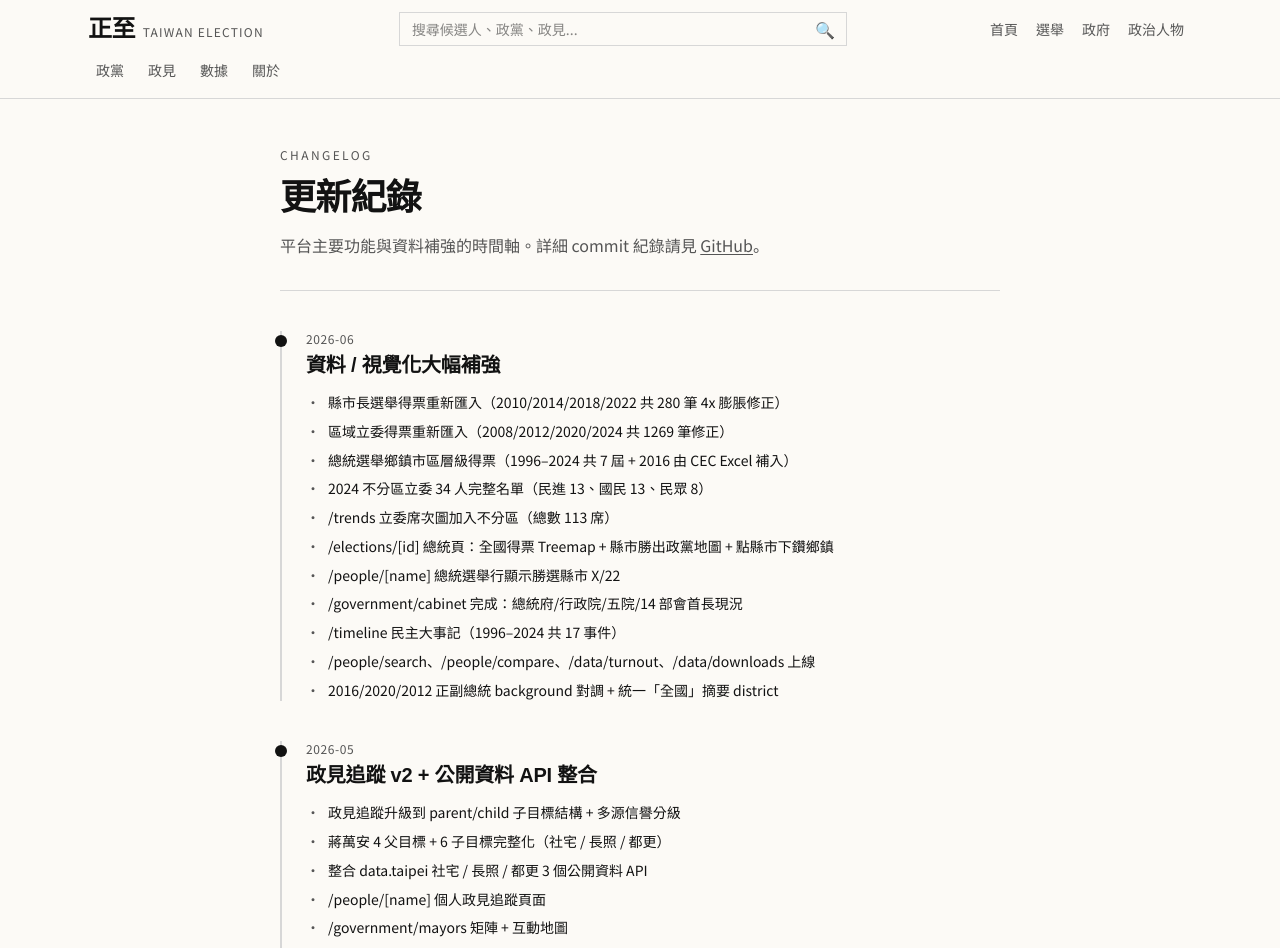
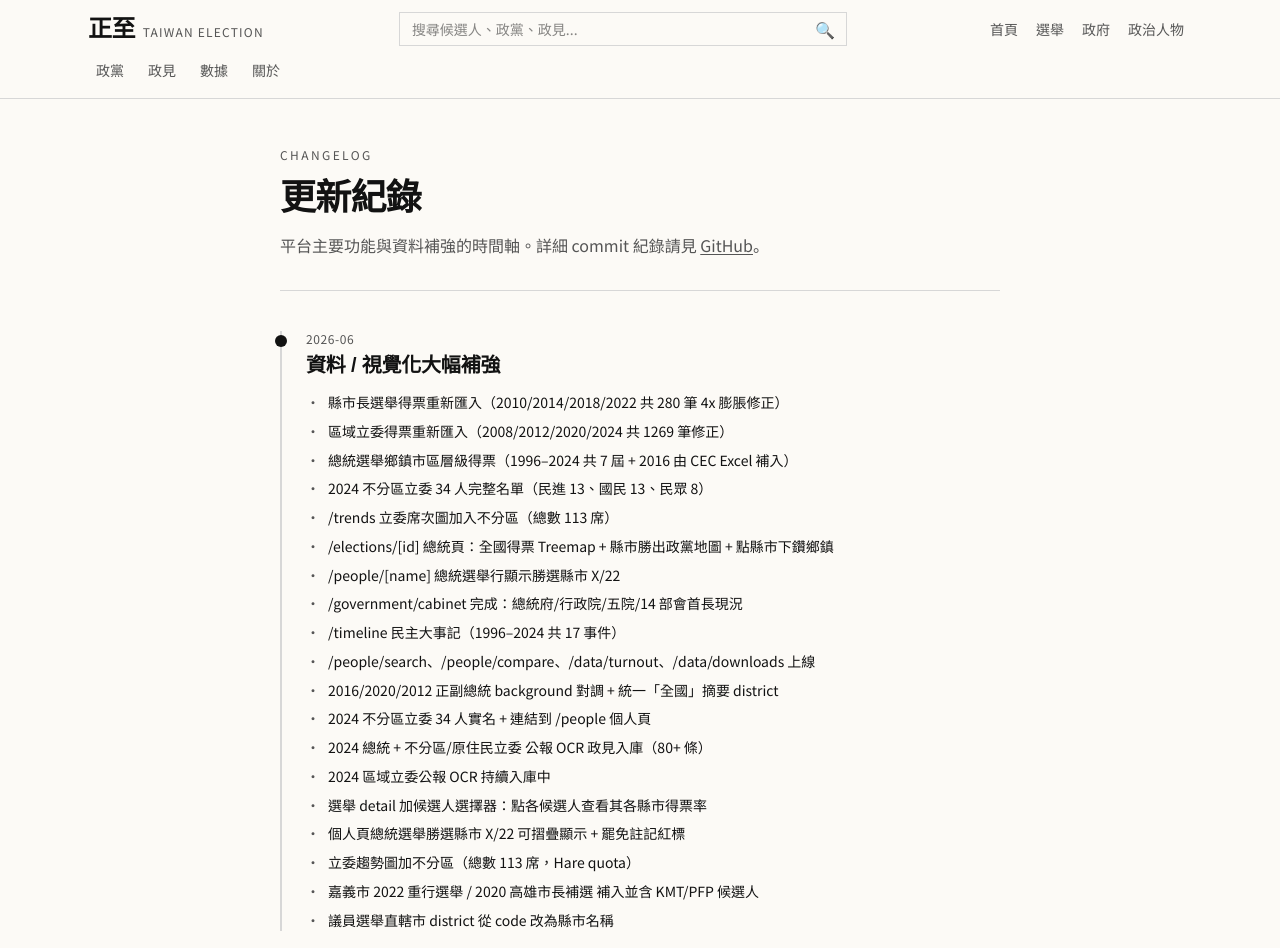
Before and after one commit to Yaochieh/taiwan-election-web, a Next.js app: page /changelog in a window 1280 px wide. Shown: the top 948 px of the page. Built offline with nearby package versions, Linux system fonts and the light colour scheme.

Commit message:
docs: changelog 補上近幾天的改進項目

```diff
--- a/src/app/changelog/page.tsx
+++ b/src/app/changelog/page.tsx
@@ -24,6 +24,14 @@ const CHANGELOG: Entry[] = [
       "/timeline 民主大事記（1996–2024 共 17 事件）",
       "/people/search、/people/compare、/data/turnout、/data/downloads 上線",
       "2016/2020/2012 正副總統 background 對調 + 統一「全國」摘要 district",
+      "2024 不分區立委 34 人實名 + 連結到 /people 個人頁",
+      "2024 總統 + 不分區/原住民立委 公報 OCR 政見入庫（80+ 條）",
+      "2024 區域立委公報 OCR 持續入庫中",
+      "選舉 detail 加候選人選擇器：點各候選人查看其各縣市得票率",
+      "個人頁總統選舉勝選縣市 X/22 可摺疊顯示 + 罷免註記紅標",
+      "立委趨勢圖加不分區（總數 113 席，Hare quota）",
+      "嘉義市 2022 重行選舉 / 2020 高雄市長補選 補入並含 KMT/PFP 候選人",
+      "議員選舉直轄市 district 從 code 改為縣市名稱",
     ],
   },
   {
```
